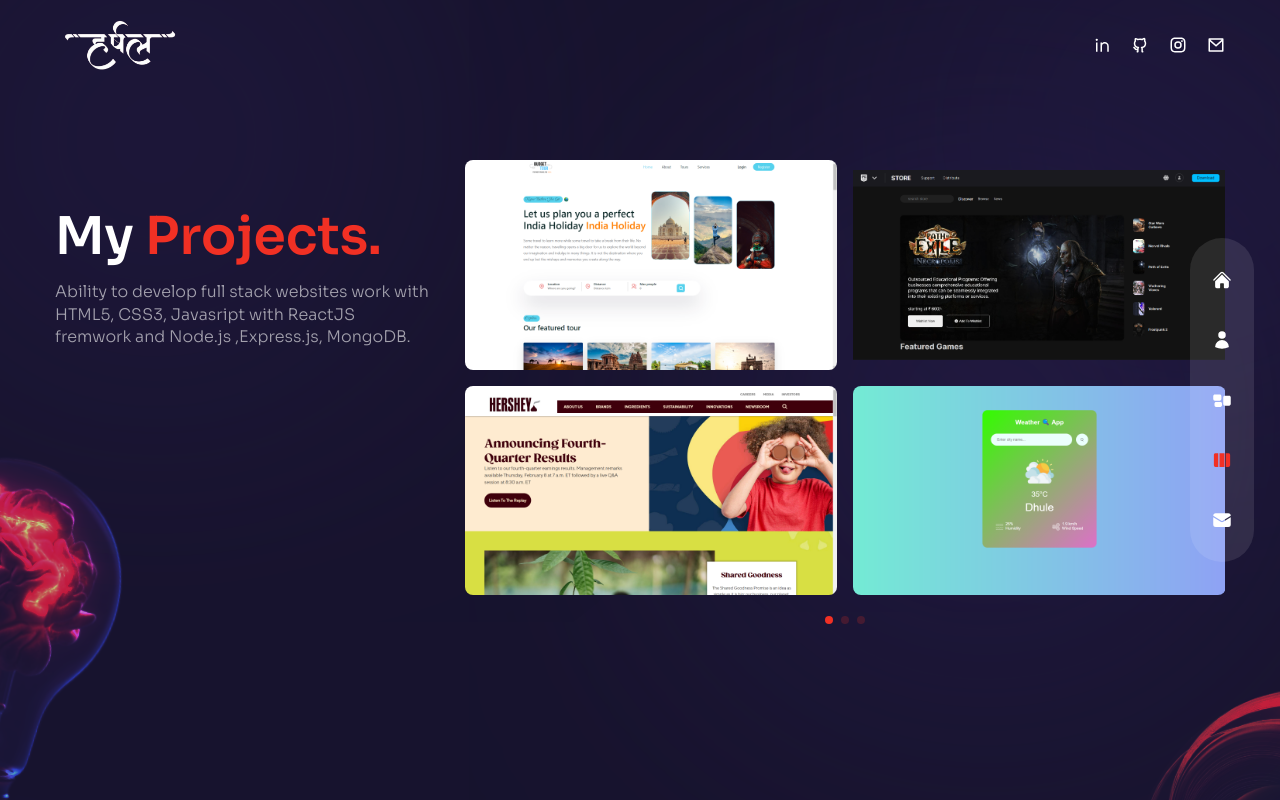
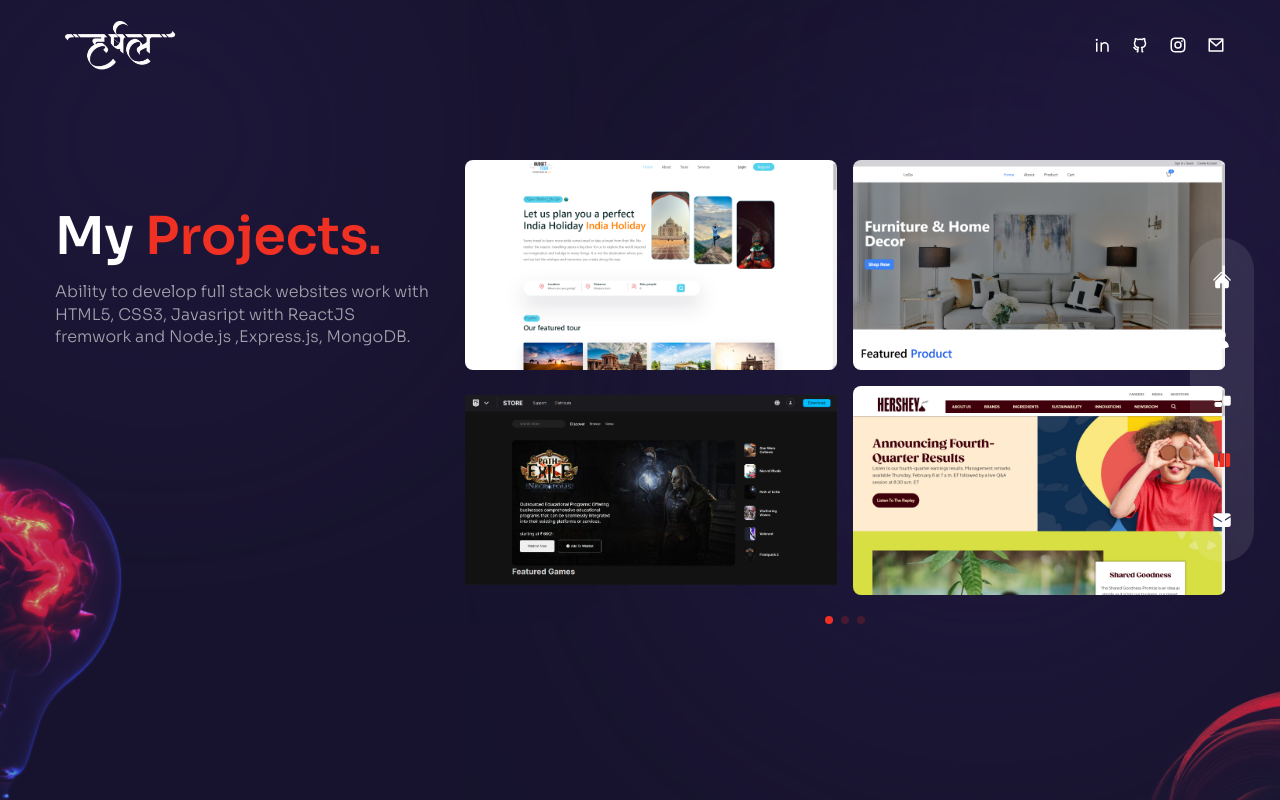
Before and after one commit to harshal0151/Portfolio-Harshal, a Next.js app: page /work in a window 1280 px wide. Built offline with nearby package versions, Linux system fonts and the light colour scheme.

Commit message:
add project

```diff
--- a/components/WorkSlider.js
+++ b/components/WorkSlider.js
@@ -9,6 +9,14 @@ const workSlides = {
           githubLink: "https://github.com/harshal0151/Tours_system",
           liveLink: "https://tours-system-h.vercel.app/home",
         },
+
+        {
+          title: "Home Decor",
+          path: "/e-com.png",
+          githubLink: "https://github.com/harshal0151/E-commerce-React-",
+          liveLink: "https://e-commerce-react-bay.vercel.app/",
+        },
+
         {
           title: "Epic Game Clone",
           path: "/Home.png",
@@ -16,31 +24,21 @@ const workSlides = {
           liveLink: "https://epic-games-clone-one.vercel.app/",
         },
 
-
         {
           title: "Hershey-UI",
           path: "/Hershey1.png",
           githubLink: "https://github.com/harshal0151/Hershey-UI",
           liveLink: "https://sudhanshusudan33.github.io/Hershey-UI/",
         },
-
+      ],
+    },
+    {
+      images: [
         {
           title: "Weather App",
           path: "/weather.png",
           githubLink: "https://github.com/harshal0151/weather-App-",
           liveLink: "https://weather-apinew.vercel.app/",
-        },
-
-
-      ],
-    },
-    {
-      images: [
-        {
-          title: "E-commerce",
-          path: "/E-commers.png",
-          githubLink: "https://github.com/harshal0151/E-commerce-React-app",
-          liveLink: "https://gofashionstar.netlify.app/",
         },
 
         {
@@ -61,10 +59,6 @@ const workSlides = {
           githubLink: "https://github.com/harshal0151/UsabilityHub-clone",
           liveLink: "https://usabilityhun-clone.netlify.app/",
         },
-
-
-
-
       ],
     },
     {
@@ -77,35 +71,15 @@ const workSlides = {
         },
 
         {
-          title: "3D Calculater",
-          path: "/calculater.png",
-          githubLink: "https://github.com/harshal0151/3D_Calculater",
-          liveLink: "https://3d-calculater.netlify.app/",
+          title: "E-commerce",
+          path: "/E-commers.png",
+          githubLink: "https://github.com/harshal0151/E-commerce-React-app",
+          liveLink: "https://gofashionstar.netlify.app/",
         },
-        {
-          title: "Pepsi-Hero",
-          path: "/pepsi.png",
-          githubLink: "https://github.com/harshal0151/Pepsi_landing_page",
-          liveLink: "https://pepsi-website-landingpage.netlify.app/",
-        },
-        {
-          title: "Survey Form",
-          path: "/Form.png",
-          githubLink: "https://github.com/harshal0151/Survey_form",
-          liveLink: "https://surveyform-2122.netlify.app/",
-        },
-
-        // {
-        //   title: "Survey Form",
-        //   path: "/thumb3.jpg",
-        //   githubLink: "https://github.com/harshal0151/Survey_form",
-        //   liveLink: "https://surveyform-2122.netlify.app/",
-        // },
       ],
     },
   ],
 };
-
 
 // import swiper react components
 import { Swiper, SwiperSlide } from "swiper/react";
@@ -145,7 +119,7 @@ const WorkSlider = () => {
               {slide.images.map((image, index) => {
                 return (
                   <div
-                    className= "relative rounded-lg overflow-hidden flex items-center justify-center group"
+                    className="relative rounded-lg overflow-hidden flex items-center justify-center group"
                     key={index}
                   >
                     <div className="flex items-center justify-center relative overflow-hidden group ">
@@ -175,7 +149,6 @@ const WorkSlider = () => {
                               </Link>
                             </div>
 
-
                             {/*  icon  */}
                             <div className=" text-xl  translate-y-[500%] group-hover:translate-y-0 transition-all duration-300 delay-200  border border-sky-100  py-1 px-3 rounded-lg bg-transparent  ">
                               <Link
@@ -186,9 +159,7 @@ const WorkSlider = () => {
                               </Link>
                             </div>
                           </div>
-
                         </div>
-
                       </div>
                     </div>
                   </div>
```
Also changed, not shown: public/Screenshot (193).png (added), public/e-com.png (added). Lines whose indentation alone changed are shown as unchanged.
